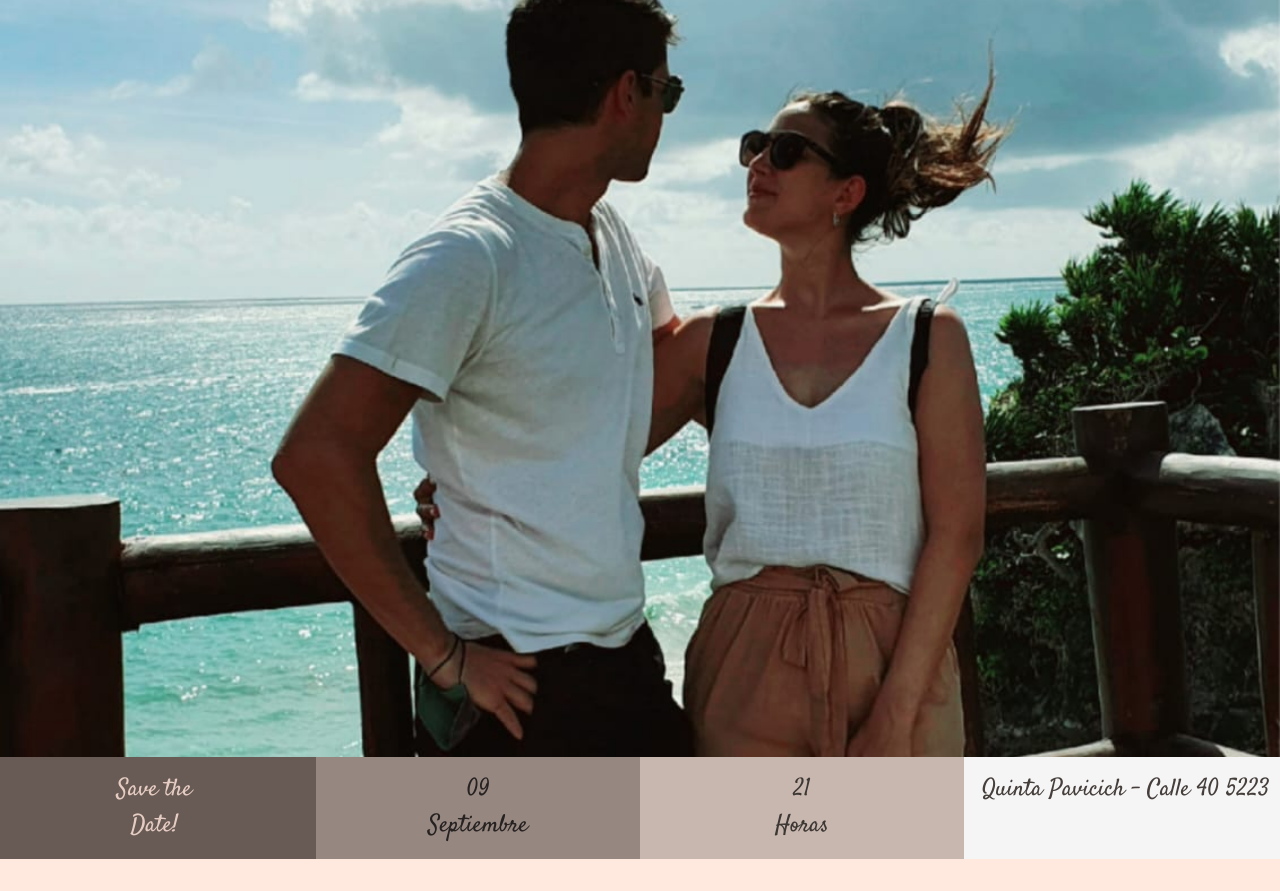
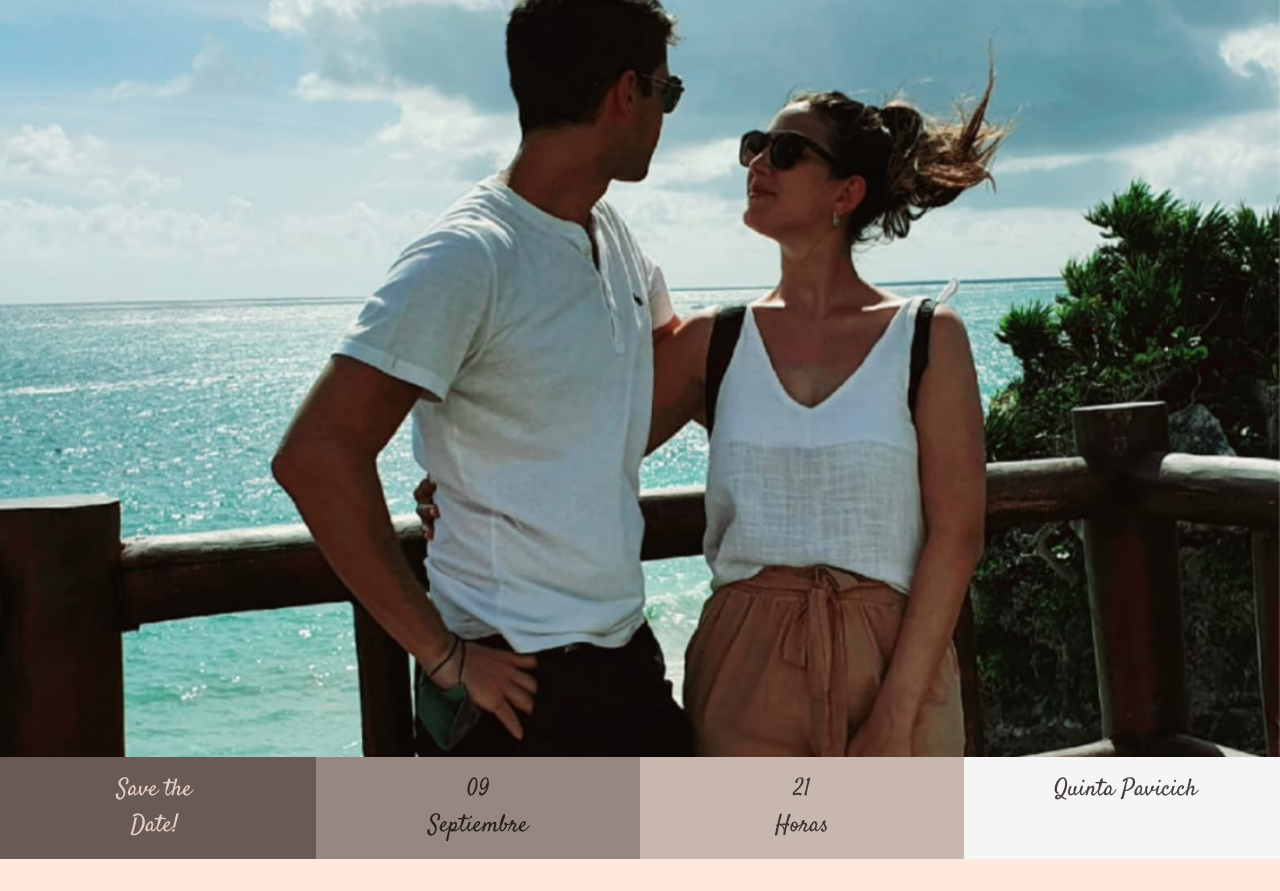
Before and after one commit to Axelken93/Casamiento-Flor-Axel, a plain HTML site: page index.html in a window 1280 px wide. Shown: the part 61-952 px from the top of the page. Drawn offline with nearby package versions, Linux system fonts and the light colour scheme; some packages are replaced by stand-ins of ours; a script that the page names is missing; a web font is replaced by a local one.

Commit message:
Update index.html

```diff
--- a/index.html
+++ b/index.html
@@ -10,7 +10,7 @@
     <!--Protocolo Open Graph-->
     <meta property=”og:site_name” content="Axel y Flor">
     <meta property="og:title" content="Te invitamos a nuestro casamiento" >
-    <meta property="og:description" content="Te esperamos el próximo 10 de Septiembre para celebrar la unión de nuestro amor" >
+    <meta property="og:description" content="Te esperamos el próximo 09 de Septiembre para celebrar la unión de nuestro amor" >
     <meta property="og:image" content="https://ibb.co/2ZKvyzS" >
 
     <!-- css  -->
@@ -40,7 +40,7 @@
             <div class="col-3 lista-item-stdate1">Save the <br>Date!</div>
             <div class="col-3 lista-item-stdate2">09 <br> Septiembre</div>
             <div class="col-3 lista-item-stdate3">21<br>Horas</div>
-            <div class="col-3 lista-item-stdate4">Quinta Pavicich - Calle 40 5223</div>
+            <div class="col-3 lista-item-stdate4">Quinta Pavicich</div>
         </div>
     </section>
 
```
